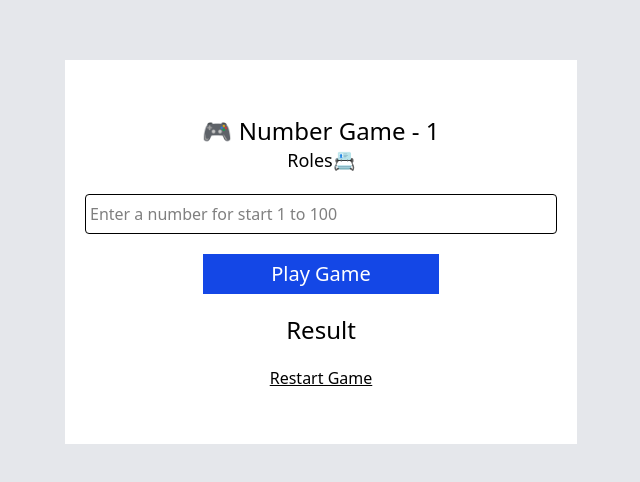
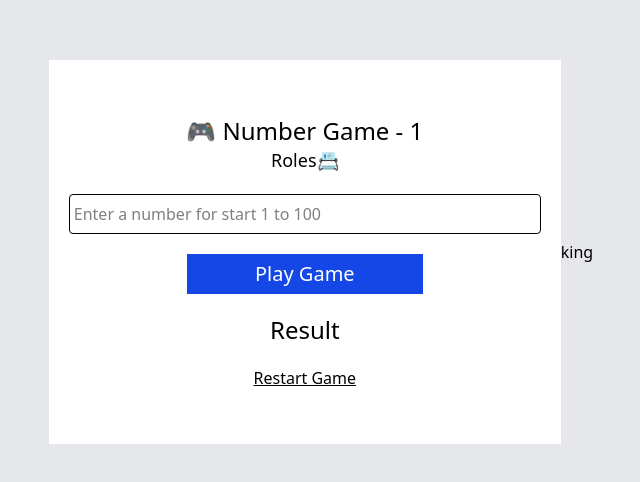
Before and after one commit to murtaza-yaqobi/Javascript-Files, a website: page public/index.html in a window 1280 px wide. Shown: the part 148-630 px from the top of the page, without its empty margins (319-959 px from the left). Drawn offline with Linux system fonts and the light colour scheme.

Commit message:
Changes added

```diff
--- a/public/index.html
+++ b/public/index.html
@@ -16,5 +16,8 @@
       <h1 id="result" class="text-2xl mt-5">Result</h1>
       <h1 id="restart" class="underline text-[16px] mt-5 hover:cursor-pointer hover:text-gray-600">Restart Game</h1>
     </div>
+    <div>
+      <h1>king</h1>
+    </div>
   </body>
 </html>
```
